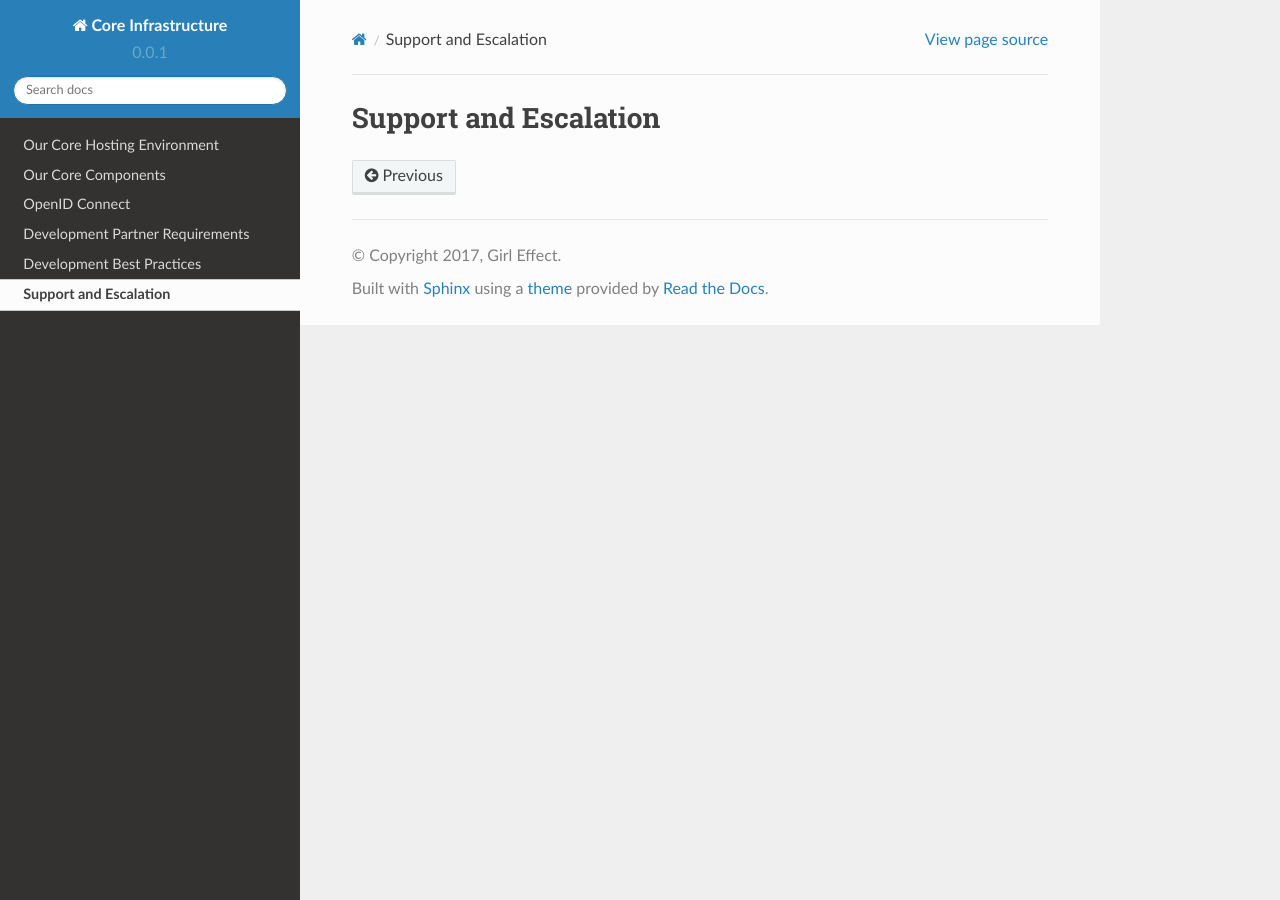
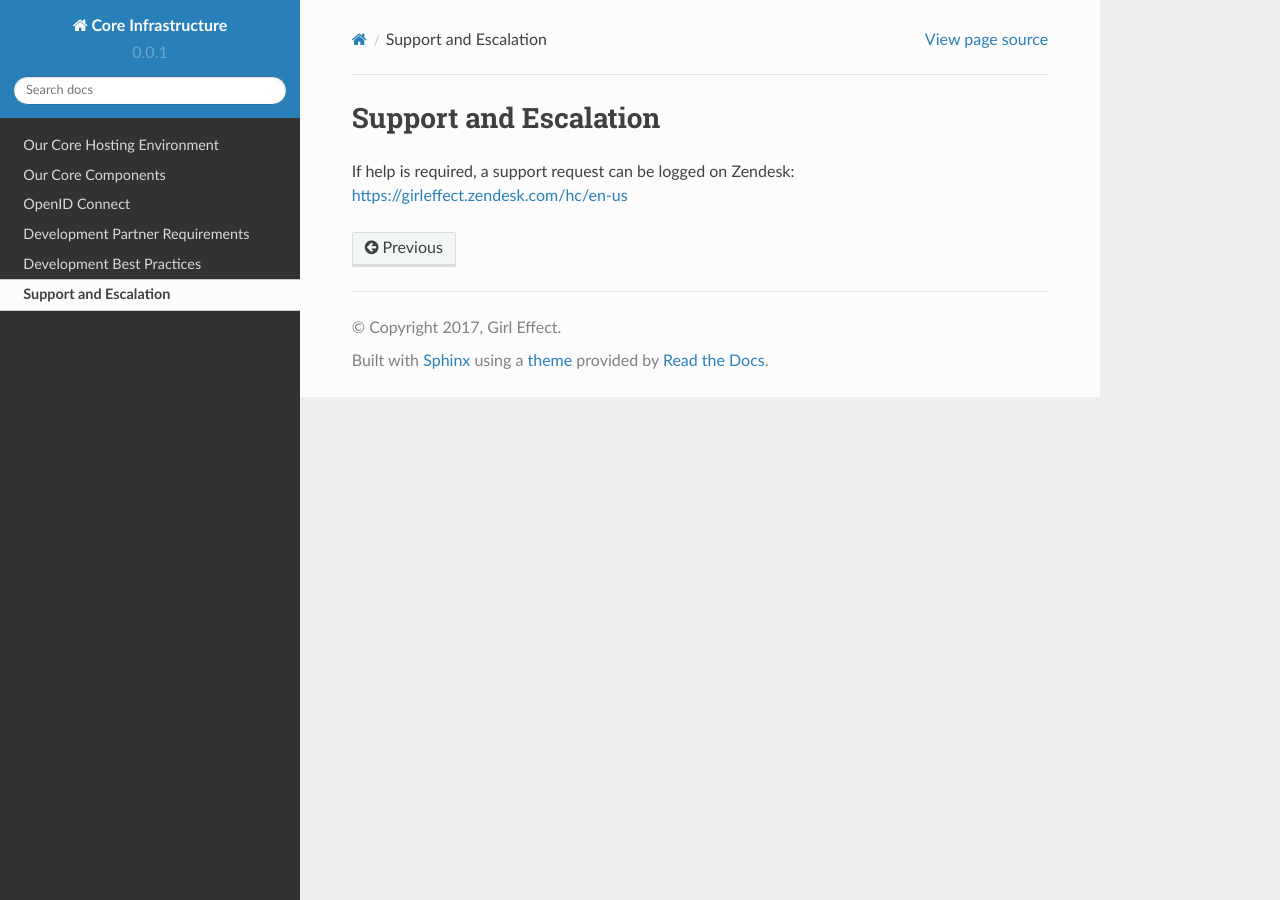
Before and after one commit to girleffect/core-infrastructure-documentation, a Sphinx documentation site: the page built from docs/support-escalation.rst, in a window 1280 px wide. Built offline with Sphinx 7.4.7 and the Read the Docs theme 2.0.0, drawn with Linux system fonts in a browser that asks for light colours.

Commit message:
Added Zendesk link

```diff
--- a/docs/support-escalation.rst
+++ b/docs/support-escalation.rst
@@ -1,2 +1,4 @@
 Support and Escalation
 ======================
+
+If help is required, a support request can be logged on Zendesk: https://girleffect.zendesk.com/hc/en-us
```
